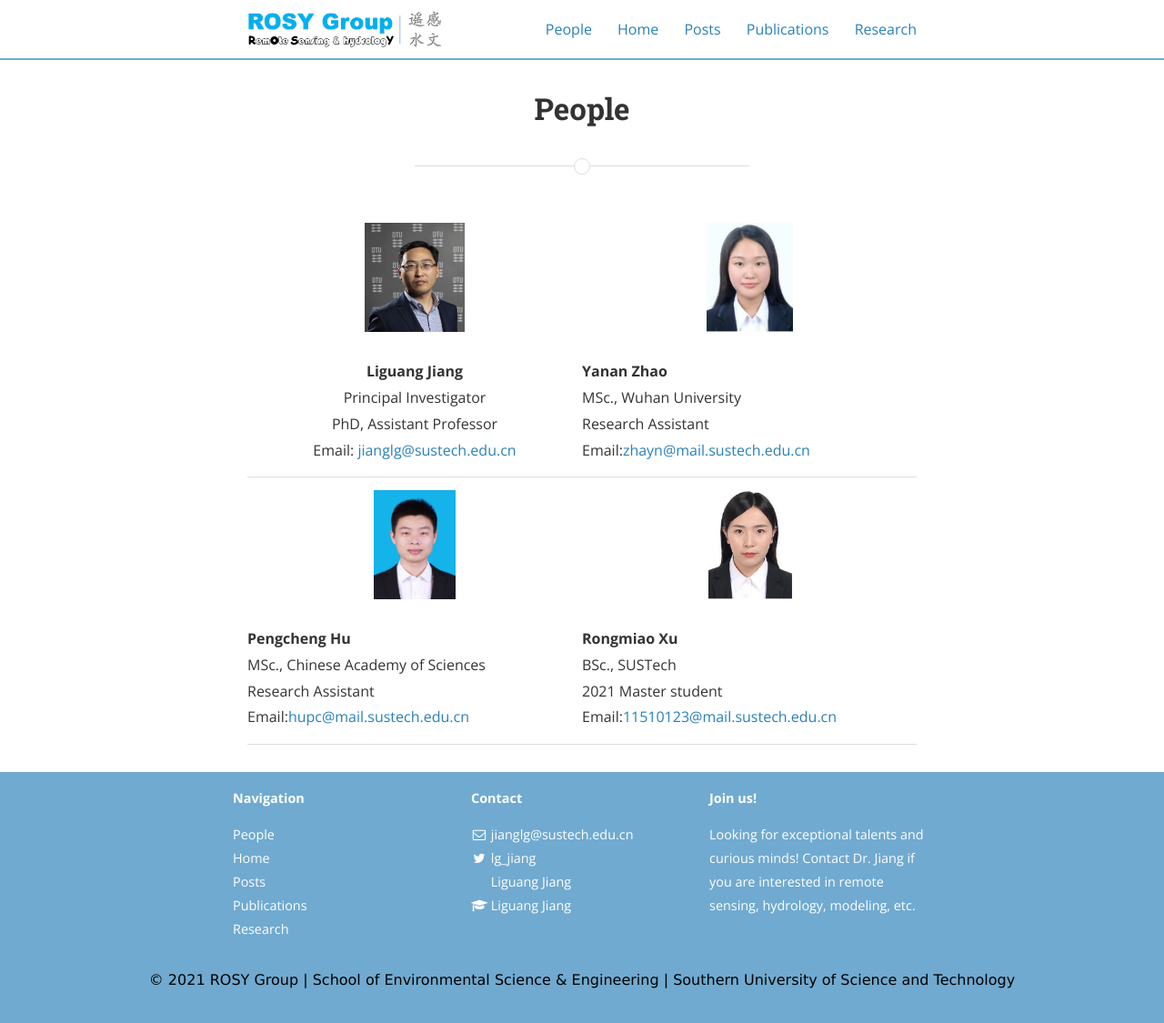
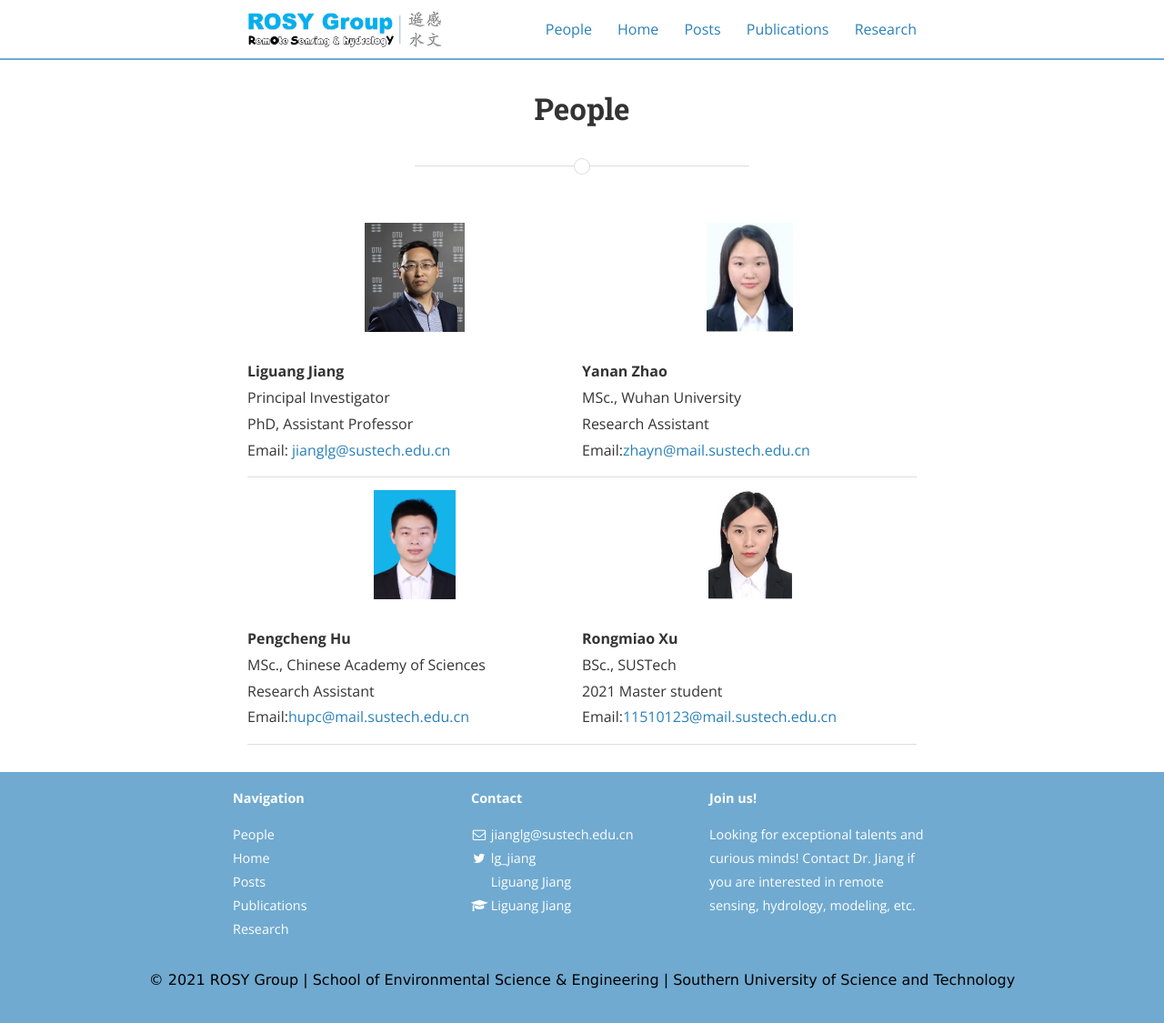
Before and after one commit to 12530/rshydro, a Jekyll site: the page built from People.md, in a window 1280 px wide and 1125 px high. Shown: the whole window at 91% size. Built offline with Jekyll 4.4.1, drawn with Linux system fonts in a browser that asks for light colours; nearby versions of some CDN libraries.

Commit message:
Update People.md

```diff
--- a/People.md
+++ b/People.md
@@ -29,14 +29,14 @@ main_nav: true
 
 <table cellspacing="2" cellpadding="2">
   <tr>
-    <td align="center"><img src="/assets/Liguang.jpg" alt="姜丽光" style="width:110px;height:120px;"> <br><b>Liguang Jiang</b> <br>Principal Investigator<br>PhD, Assistant Professor<br>
+    <td align="left"><img src="/assets/Liguang.jpg" alt="姜丽光" style="width:110px;height:120px;"> <br><b>Liguang Jiang</b> <br>Principal Investigator<br>PhD, Assistant Professor<br>
     Email: <a href="mailto:jianglg@sustech.edu.cn">jianglg@sustech.edu.cn</a></td>
-    <td><img src="/assets/Yanan.png" alt="赵亚楠" style="width:95px;height:120px;"> <br><b>Yanan Zhao</b> <br>MSc., Wuhan University<br>Research Assistant<br> Email:<a href="mailto:zhayn@mail.sustech.edu.cn">zhayn@mail.sustech.edu.cn</a></td>
+    <td align="left"><img src="/assets/Yanan.png" alt="赵亚楠" style="width:95px;height:120px;"> <br><b>Yanan Zhao</b> <br>MSc., Wuhan University<br>Research Assistant<br> Email:<a href="mailto:zhayn@mail.sustech.edu.cn">zhayn@mail.sustech.edu.cn</a></td>
 
   </tr>
   <tr>
     <td align="left"><img src="/assets/Pengcheng.jpg" alt="胡鹏程" style="width:90px;height:120px;"> <br><b>Pengcheng Hu</b><br>MSc., Chinese Academy of Sciences <br>Research Assistant<br> Email:<a href="mailto:hupc@mail.sustech.edu.cn">hupc@mail.sustech.edu.cn</a></td>
-      <td><img src="/assets/Rongmiao.PNG" alt="徐荣苗" style="width:95px;height:120px;"> <br><b>Rongmiao Xu</b><br>BSc., SUSTech <br>2021 Master student<br> Email:<a href="mailto:11510123@mail.sustech.edu.cn">11510123@mail.sustech.edu.cn</a></td>
+      <td align="left"><img src="/assets/Rongmiao.PNG" alt="徐荣苗" style="width:95px;height:120px;"> <br><b>Rongmiao Xu</b><br>BSc., SUSTech <br>2021 Master student<br> Email:<a href="mailto:11510123@mail.sustech.edu.cn">11510123@mail.sustech.edu.cn</a></td>
   </tr>
 
 </table>
```
